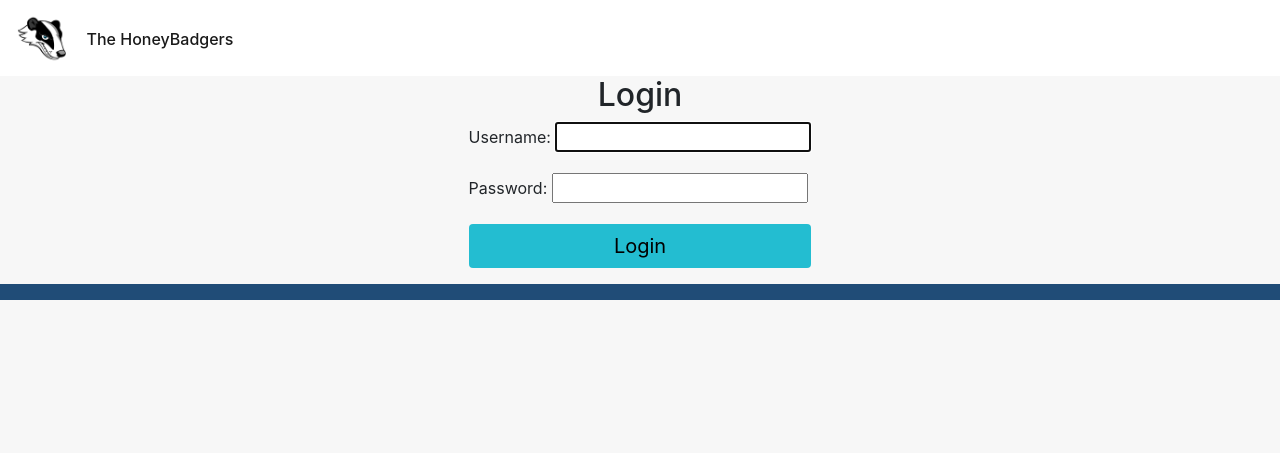
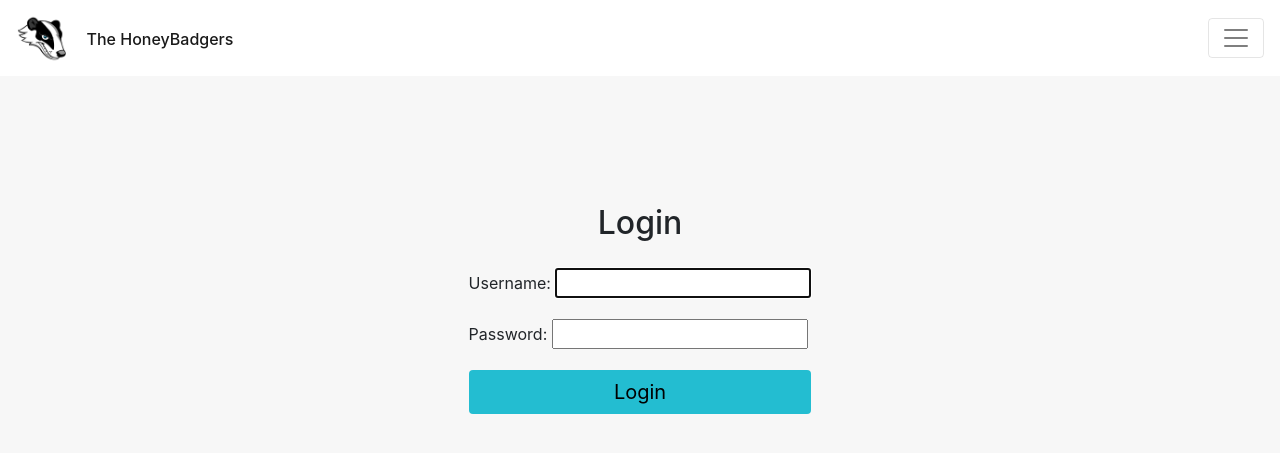
Before and after one commit to markusranda/ID202712-Badges, a Django app: page /users/login/ in a window 1280 px wide. Shown: the top 453 px of the page. Run offline with Django 3.2, Linux system fonts and the light colour scheme; some libraries are stand-ins or nearby versions.

Commit message:
Removed that blue bottom line thingy + fixed login page

```diff
--- a/webserver/badge_project/badges/static/badges/style.css
+++ b/webserver/badge_project/badges/static/badges/style.css
@@ -27,6 +27,13 @@
   transform: translateY(4px);
 }
 
+#loginContent {
+  margin-top: 2%;
+}
+#loginTitle {
+  margin-top: 10%;
+}
+
 body {
     background-color: #f7f7f7;
 }
--- a/webserver/badge_project/templates/nav/nav.html
+++ b/webserver/badge_project/templates/nav/nav.html
@@ -11,7 +11,7 @@
 </head>
 <body>
 
-<nav class="navbar navbar-expand-md navbar-light bg-white sticky-top"> <!--sticky top follows the top of browser-->
+<nav class="navbar navbar-light bg-white sticky-top"> <!--sticky top follows the top of browser-->
 
   <section>
     <a class="navbar-brand" href="/"><img src="{% static 'badges/badger.png' %}" style="max-width: 50px;"> </a>
@@ -55,4 +55,3 @@
 
 </body>
 </html>
-<nav class="navbar navbar-expand-md sticky-top navbar-light bg-light"> <!--sticky top follows the top of browser-->
--- a/webserver/badge_project/templates/registration/login.html
+++ b/webserver/badge_project/templates/registration/login.html
@@ -20,8 +20,8 @@
 
 <body>
 
-<h2 class="row justify-content-center">Login</h2>
-<div class="row justify-content-center">
+<h2 class="row justify-content-center" id="loginTitle">Login</h2>
+<div class="row justify-content-center" id="loginContent">
     <form method="post">{% csrf_token %}
         {{ form.as_p }}
         <button type="submit" class="btn loginBtn">Login</button>
```
